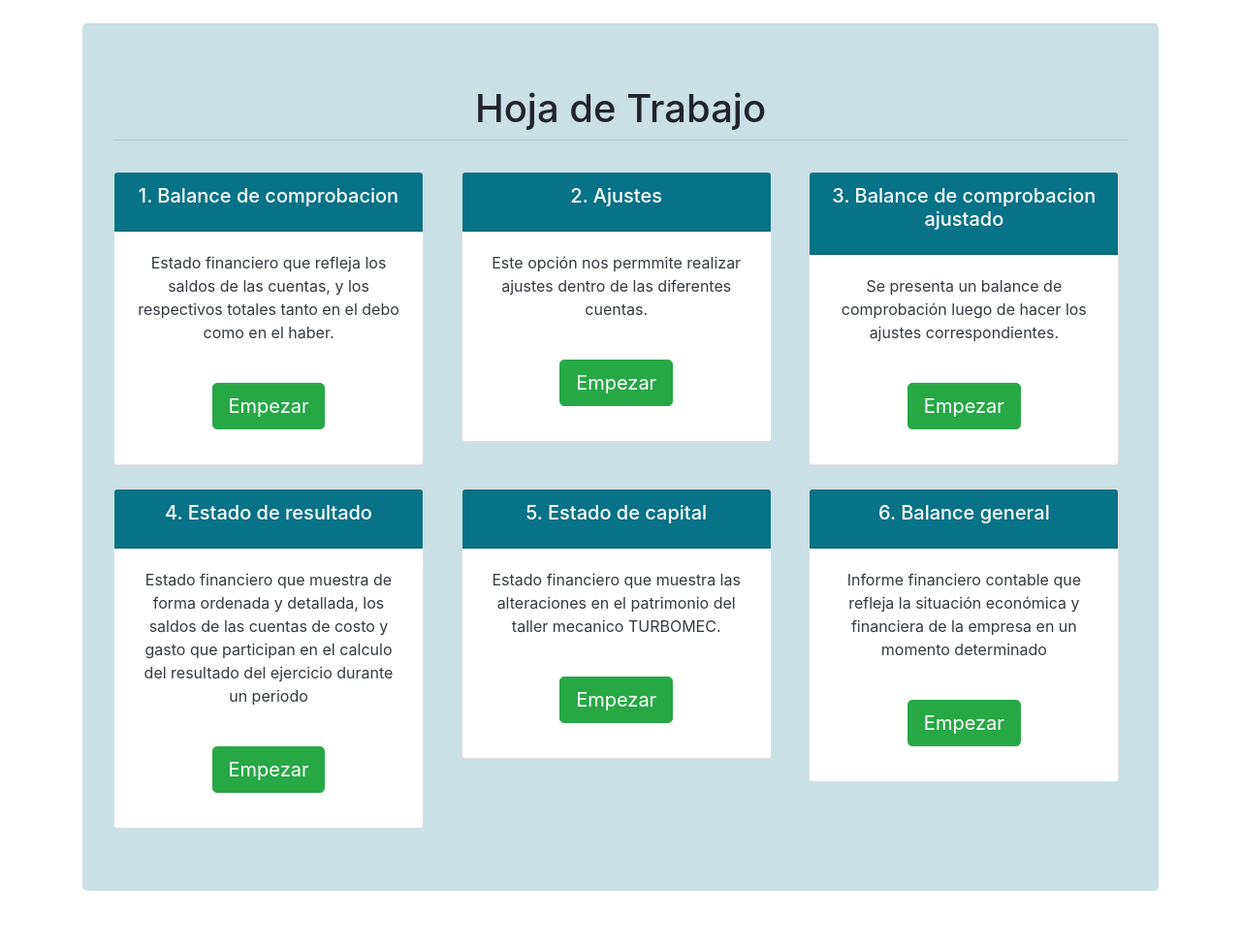
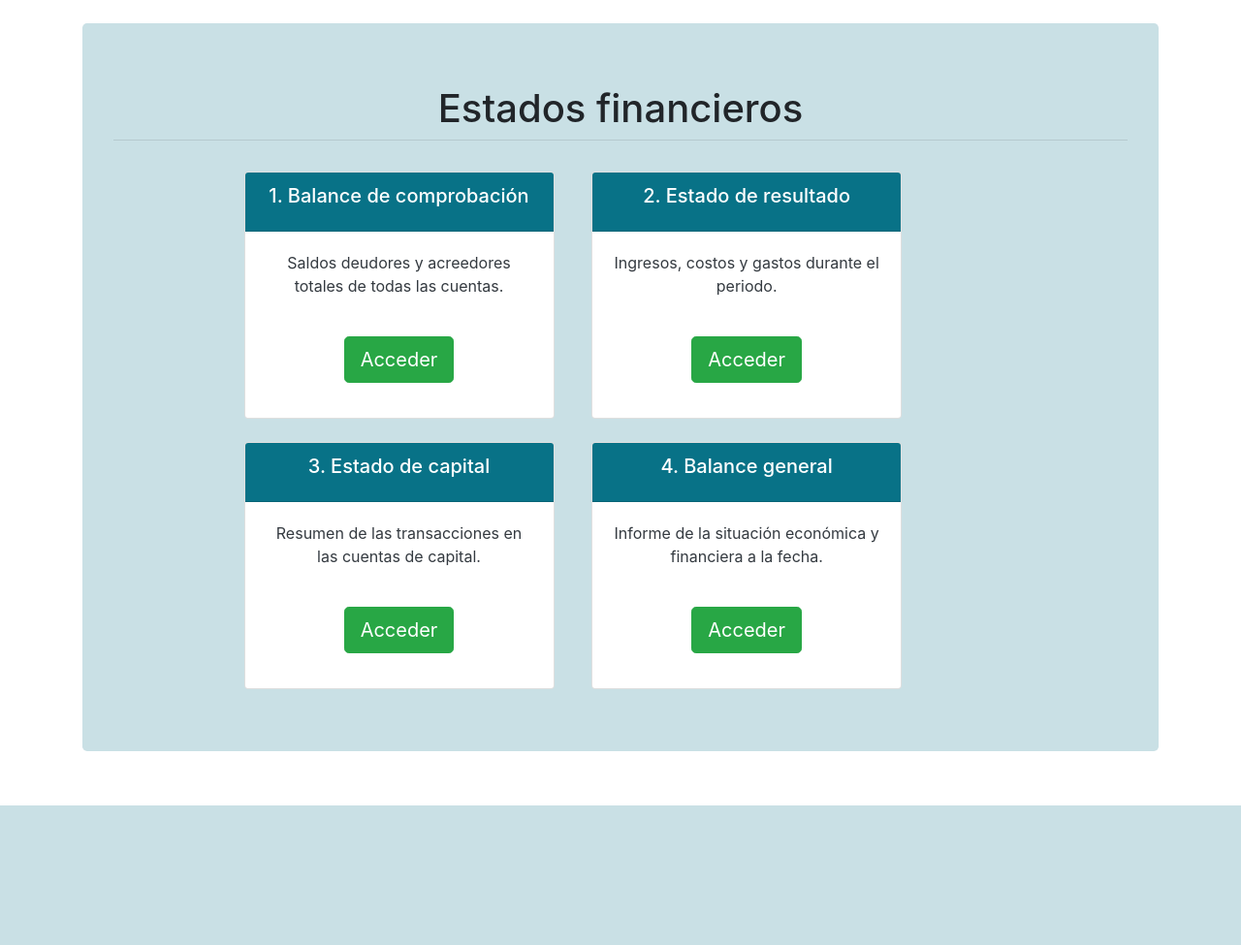
Before and after one commit to kevinventura9/sistema-technobits, a Django app: page /hojaTrabajo in a window 1280 px wide. Shown: the part 58-1033 px from the top of the page at 97% size. After the commit the page ends 889 px from the top, so only its background shows below. Run offline with Django 4.2, Linux system fonts and the light colour scheme; the visitor is signed in with stand-in values (Sample User, id 1); some libraries are stand-ins or nearby versions.

Commit message:
adecuacion apariencia

```diff
--- a/sica/templates/hojaTrabajo/index.html
+++ b/sica/templates/hojaTrabajo/index.html
@@ -6,28 +6,31 @@
 
 <div class="container">
 <div class="jumbotron" style="background-color: #08728737!important;">
-    <center><h1 class="display-6">Hoja de Trabajo</h1></center>
+    <center><h1 class="display-6">Estados financieros</h1></center>
     <hr class="my-2">
     <br>
+    <!--
+    -->
 
-    <div class="row">
-        <div class="col-sm">
+    <div class="row align-items-center justify-content-center">
+        <div class="col-md-4">
             <div class="card text-dark bg-white text-center" style="max-width: 20rem;">
                 <div class="card-header text-white bg-dark" style="background-color: #087287!important;">
-                    <h5 class="card-title">1. Balance de comprobacion</h5>
+                    <h5 class="card-title">1. Balance de comprobación</h5>
                 </div>
                 <div class="card-body">
                     <p class="card-text">
-                        Estado financiero que refleja los saldos de las cuentas, y los respectivos totales tanto en el debo como en el haber.
+                        Saldos deudores y acreedores totales de todas las cuentas.
                     </p>
                     <br>
                     <p class="lead">
-                        <a class="btn btn-success btn-lg" href="{% url 'balanceComprobacion' %}" role="button">Empezar</a>
+                        <a class="btn btn-success btn-lg" href="{% url 'balanceComprobacion' %}" role="button">Acceder</a>
                     </p>
                 </div>
             </div>
         </div>
 
+        <!--
         <div class="col-sm">
             <div class="card text-dark bg-white  text-center" style="max-width: 20rem;">
                 <div class="card-header text-white bg-dark" style="background-color: #087287!important;">
@@ -39,12 +42,14 @@
                     </p>
                     <br>
                     <p class="lead">
-                        <a class="btn btn-success btn-lg" href="{% url 'ajustes' %}" role="button">Empezar</a>
+                        <a class="btn btn-success btn-lg" href="{% url 'ajustes' %}" role="button">Acceder</a>
                     </p>
                 </div>
             </div>
         </div>
+        -->
 
+        <!--
         <div class="col-sm">
             <div class="card text-dark bg-white text-center" style="max-width: 20rem;">
                 <div class="card-header text-white bg-dark" style="background-color: #087287!important;">
@@ -56,63 +61,63 @@
                     </p>
                     <br>
                     <p class="lead">
-                        <a class="btn btn-success btn-lg" href="{% url 'balanceComprobacionAjustado' %}" role="button">Empezar</a>
+                        <a class="btn btn-success btn-lg" href="{% url 'balanceComprobacionAjustado' %}" role="button">Acceder</a>
+                    </p>
+                </div>
+            </div>
+        </div>
+        -->
+
+        <div class="col-md-5">
+            <div class="card text-dark bg-white  text-center" style="max-width: 20rem;">
+                <div class="card-header text-white bg-dark" style="background-color: #087287!important;">
+                    <h5 class="card-title">2. Estado de resultado</h5>
+                </div>
+                <div class="card-body">
+                    <p class="card-text">
+                        Ingresos, costos y gastos durante el periodo.
+                    </p>
+                    <br>
+                    <p class="lead">
+                        <a class="btn btn-success btn-lg" href="{% url 'estadoResultado' %}" role="button">Acceder</a>
                     </p>
                 </div>
             </div>
         </div>
     </div>
     <br>
-    <div class="row">
-        <div class="col-sm">
-            <div class="card text-dark bg-white  text-center" style="max-width: 20rem;">
+    <div class="row align-items-center justify-content-center">
+
+
+        <div class="col-md-4">
+            <div class="card text-dark bg-white text-center" style="max-width: 20rem;">
                 <div class="card-header text-white bg-dark" style="background-color: #087287!important;">
-                    <h5 class="card-title">4. Estado de resultado</h5>
+                    <h5 class="card-title">3. Estado de capital</h5>
                 </div>
                 <div class="card-body">
                     <p class="card-text">
-                        Estado financiero que muestra de forma ordenada y detallada, los saldos de las cuentas de costo y gasto que participan en el calculo del resultado
-                        del ejercicio durante un periodo
+                        Resumen de las transacciones en las cuentas de capital.
                     </p>
                     <br>
                     <p class="lead">
-                        <a class="btn btn-success btn-lg" href="{% url 'estadoResultado' %}" role="button">Empezar</a>
+                        <a class="btn btn-success btn-lg" href="{% url 'estadoCapital' %}" role="button">Acceder</a>
                     </p>
                 </div>
             </div>
         </div>
 
-        <div class="col-sm">
-            <div class="card text-dark bg-white text-center" style="max-width: 20rem;">
+        <div class="col-md-5">
+            <div class="card text-dark bg-white  text-center" style="max-width: 20rem;">
                 <div class="card-header text-white bg-dark" style="background-color: #087287!important;">
-                    <h5 class="card-title">5. Estado de capital</h5>
+                    <h5 class="card-title">4. Balance general</h5>
                 </div>
                 <div class="card-body">
                     <p class="card-text">
-                        Estado financiero que muestra las alteraciones en el
-                        patrimonio del taller mecanico TURBOMEC.
+                        Informe de la situación económica y financiera a la fecha.
                     </p>
                     <br>
                     <p class="lead">
-                        <a class="btn btn-success btn-lg" href="{% url 'estadoCapital' %}" role="button">Empezar</a>
-                    </p>
-                </div>
-            </div>
-        </div>
-
-        <div class="col-sm">
-            <div class="card text-dark bg-white  text-center" style="max-width: 20rem;">
-                <div class="card-header text-white bg-dark" style="background-color: #087287!important;">
-                    <h5 class="card-title">6. Balance general</h5>
-                </div>
-                <div class="card-body">
-                    <p class="card-text">
-                        Informe financiero contable que refleja la situación económica y financiera
-                        de la empresa en un momento determinado
-                    </p>
-                    <br>
-                    <p class="lead">
-                        <a class="btn btn-success btn-lg" href="{% url 'balanceGeneral' %}" role="button">Empezar</a>
+                        <a class="btn btn-success btn-lg" href="{% url 'balanceGeneral' %}" role="button">Acceder</a>
                     </p>
                 </div>
             </div>
--- a/sica/templates/paginas/inicio.html
+++ b/sica/templates/paginas/inicio.html
@@ -52,7 +52,7 @@
                 </div>
                 <div class="card-body">
                     <p class="card-text">
-                        Acceso a los estados financieros
+                        Acceso a los principales estados financieros
                     </p>
                     <br>
                     <p class="lead">
```
Also changed, not shown: sica/templates/hojaTrabajo/balanceComprobacion.html (+10 -0 lines), sica/templates/hojaTrabajo/balanceGeneral.html (+10 -0 lines), sica/templates/hojaTrabajo/estadoResultado.html (+10 -0 lines).
